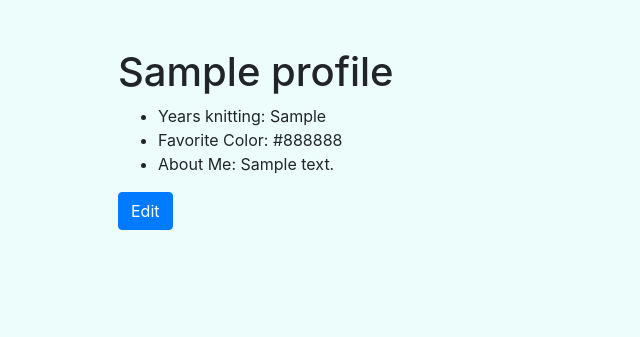
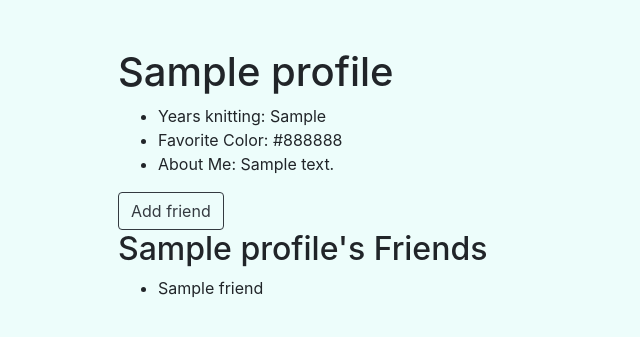
Before and after one commit to graceolivia/Knittery-Social-Media-Site, a Flask app: template templates/profile.html in a window 1280 px wide. Shown: the part 64-401 px from the top of the page, without its empty margins (0-640 px from the left). Run offline with Flask 2, Linux system fonts and the light colour scheme; the template is opened without the code that fills it: most values are stand-ins (such as "Sample title", 1, 10 or a date in 2020); some libraries are stand-ins or nearby versions.

Commit message:
one-way friending is now available

```diff
--- a/application.py
+++ b/application.py
@@ -125,7 +125,21 @@ def profile():
             currentuser = session["user"]
             profile = db.execute("SELECT * FROM users WHERE name = :name",
             name=currentuser)
-            return render_template("profile.html", profile=profile)
+            currentuser_id=profile[0]["id"]
+            friends_id = db.execute("SELECT friendee FROM friends WHERE friender = :currentuser_id",
+            currentuser_id=currentuser_id)
+            print(friends_id)
+            friends=[]
+            fn = 0
+            for entry in friends_id:
+                friendo = db.execute("SELECT name FROM users WHERE users.id = :friends_id",
+                friends_id=friends_id[fn]["friendee"])
+                frien = friendo[0]["name"]
+                friends.append(frien)
+                fn += 1
+            #this only works for one friends! gotta figure out how to do more :)
+            print(friends)
+            return render_template("profile.html", profile=profile, friends=friends)
         else:
             print("No user logged in.")
             flash("No user logged in. Please log in.")
@@ -151,7 +165,6 @@ def profileedit():
         years_knitting=years_knitting, favorite_color=favorite_color, about_me=about_me, name=currentuser)
         return redirect("/profile")
 
-
 @app.route("/logout", methods=["GET", "POST"])
 def logout():
     if request.method == "GET":
@@ -170,7 +183,28 @@ def search():
         print(search)
         results = db.execute("SELECT * FROM :tosearch WHERE name = :search",
         tosearch=tosearch, search=search)
+        if len(results) == 0:
+            flash("No results found with that query!")
+            return redirect("/search")
         print(results)
-        return render_template("search.html", results=results)
+        if (tosearch == "patterns"):
+            return render_template("patterns.html", rows=results)
+        if (tosearch == "projects"):
+            return render_template("projects.html", rows=results)
+        if (tosearch == "users"):
+            return render_template("profile.html", profile=results)
+        if (tosearch == "yarn"):
+             return render_template("yarn.html", rows=results)
+        return redirect("/search")
     if request.method == "GET":
         return render_template("search.html")
+
+@app.route("/addfriend", methods=["POST"])
+def addfriend():
+    af = request.form.get("addfriend")
+    currentuser = session["user"]
+    currentuser_id = db.execute("SELECT id FROM users WHERE name = :currentuser", currentuser=currentuser)
+    af_id = db.execute("SELECT id FROM users WHERE name = :af", af=af)
+    db.execute("INSERT INTO friends(friender, friendee) VALUES (:currentuser_id, :af_id)", currentuser_id=currentuser_id[0]["id"], af_id=af_id[0]["id"])
+    flash(af + " added to friends!")
+    return redirect("/profile")
--- a/templates/layout.html
+++ b/templates/layout.html
@@ -51,8 +51,11 @@
   {% if messages %}
     <ul class=flashes>
     {% for message in messages %}
-                <div class="alert alert-primary border text-center" role="alert">
+                <div class="alert alert-info border text-center alert-dismissible fade show" role="alert">
                     {{ message}}
+                      <button type="button" class="close" data-dismiss="alert" aria-label="Close">
+    <span aria-hidden="true">&times;</span>
+  </button>
                 </div>
     {% endfor %}
     </ul>
--- a/templates/profile.html
+++ b/templates/profile.html
@@ -10,8 +10,25 @@ Your Profile
 <li>Favorite Color: {{ profile[0]["favorite_color"] }}</li>
 <li>About Me: {{ profile[0]["about_me"]}}</li>
 </ul>
+
+{% if profile[0]["name"] == session['user'] %}
 <form action="/profile" method="POST">
-<button type="submit" class="btn btn-primary">Edit</button>
+<button type="submit" class="btn btn-outline-dark">Edit</button>
 </form>
+{% else %}
+<form action="/addfriend" method="POST">
+<button type="submit" class="btn btn-outline-dark" name="addfriend" value="{{ profile[0]["name"] }}">Add friend</button>
+</form>
+{% endif %}
+
+<h2>{{ profile[0]["name"] }}'s Friends</h2>
+
+<ul>
+    {% for friend in friends %}
+    <li>{{ friend }}</li>
+    {% endfor %}
+</ul>
+
+
 
 {% endblock %}
```
Also changed, not shown: templates/search.html (+11 -12 lines), database.db.
